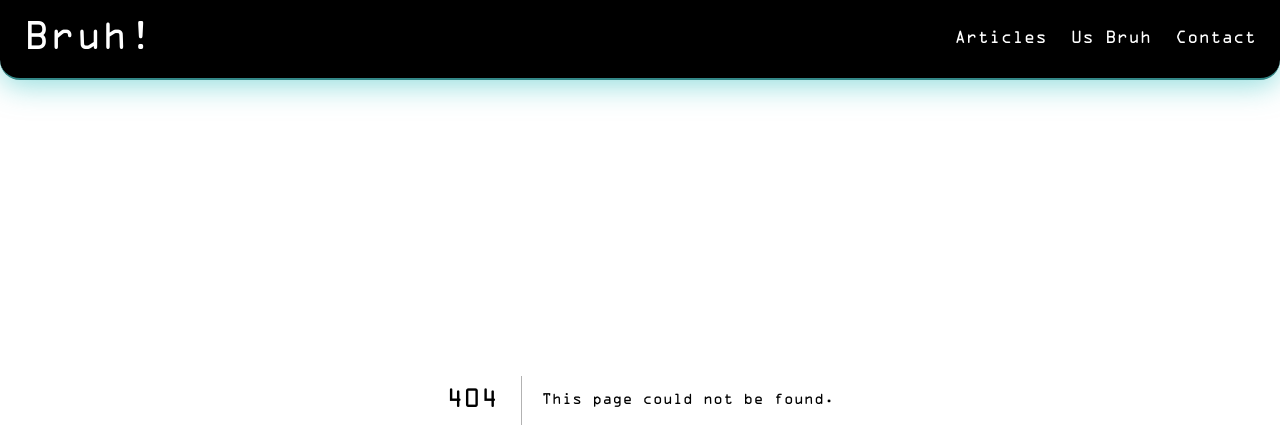
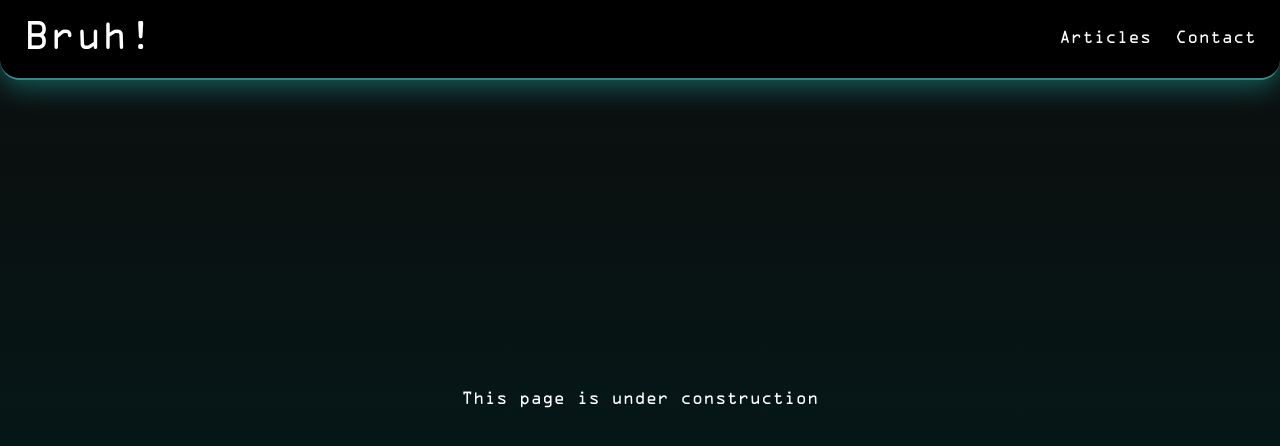
Before and after one commit to Tushar-Manna/bruh-website, a Next.js app: page /contact in a window 1280 px wide. Before the commit this address had no page. Shown: the top 446 px of the page. Built offline with nearby package versions, Linux system fonts and the light colour scheme.

Commit message:
added contact and articles page

```diff
--- /dev/null
+++ b/src/app/contact/page.tsx
@@ -0,0 +1,11 @@
+
+
+export default function Home() {
+  return (
+              <div className="w-full h-screen flex items-center justify-center bg-gradient-to-b from-[#0D0D0D] to-[#001E1E]">
+                  <div className="text-center text-white">
+                     <h1>This page is under construction</h1>
+                  </div>
+    </div>
+  )
+}
--- a/src/app/page.tsx
+++ b/src/app/page.tsx
@@ -1,4 +1,4 @@
-
+import Button from "@/components/Button"
 
 export default function Home() {
   return (
@@ -8,8 +8,8 @@ export default function Home() {
                       <div className="text-white/50 italic">"Bitches come and Go... Bruh</div>
                       <div className="text-white/50 italic">But you know we stay"   -The Bruhs</div>
                       <div className="w-full m-2 flex justify-center space-x-4">
-                          <button>Hello</button>
-                          <button>Bruh</button>
+                          <Button>Hello</Button>
+                          <Button>Bruh</Button>
                       </div>
                   </div>
     </div>
--- a/src/components/navbar.tsx
+++ b/src/components/navbar.tsx
@@ -5,8 +5,7 @@ export default function Navbar() {
         <div className="w-full h-[80px] border-b-[2.5px] border-[#348888] drop-shadow-[0_5px_15px_#22BABB82] flex items-center justify-between px-6 bg-black text-white rounded-br-[20px] rounded-bl-[20px] fixed">
             <Link className="text-4xl" href="/" >Bruh!</Link>
             <div className="flex space-x-6">
-                <Link href="/news">Articles</Link>
-                <Link href="/about">Us Bruh</Link>
+                <Link href="/articles">Articles</Link>
                 <Link href="/contact">Contact</Link>
             </div>
         </div>
```
Also changed, not shown: src/components/Button.tsx (renamed from frontend/src/components/Button.tsx), src/components/HyLink.tsx (renamed from frontend/src/components/HyLink.tsx).
